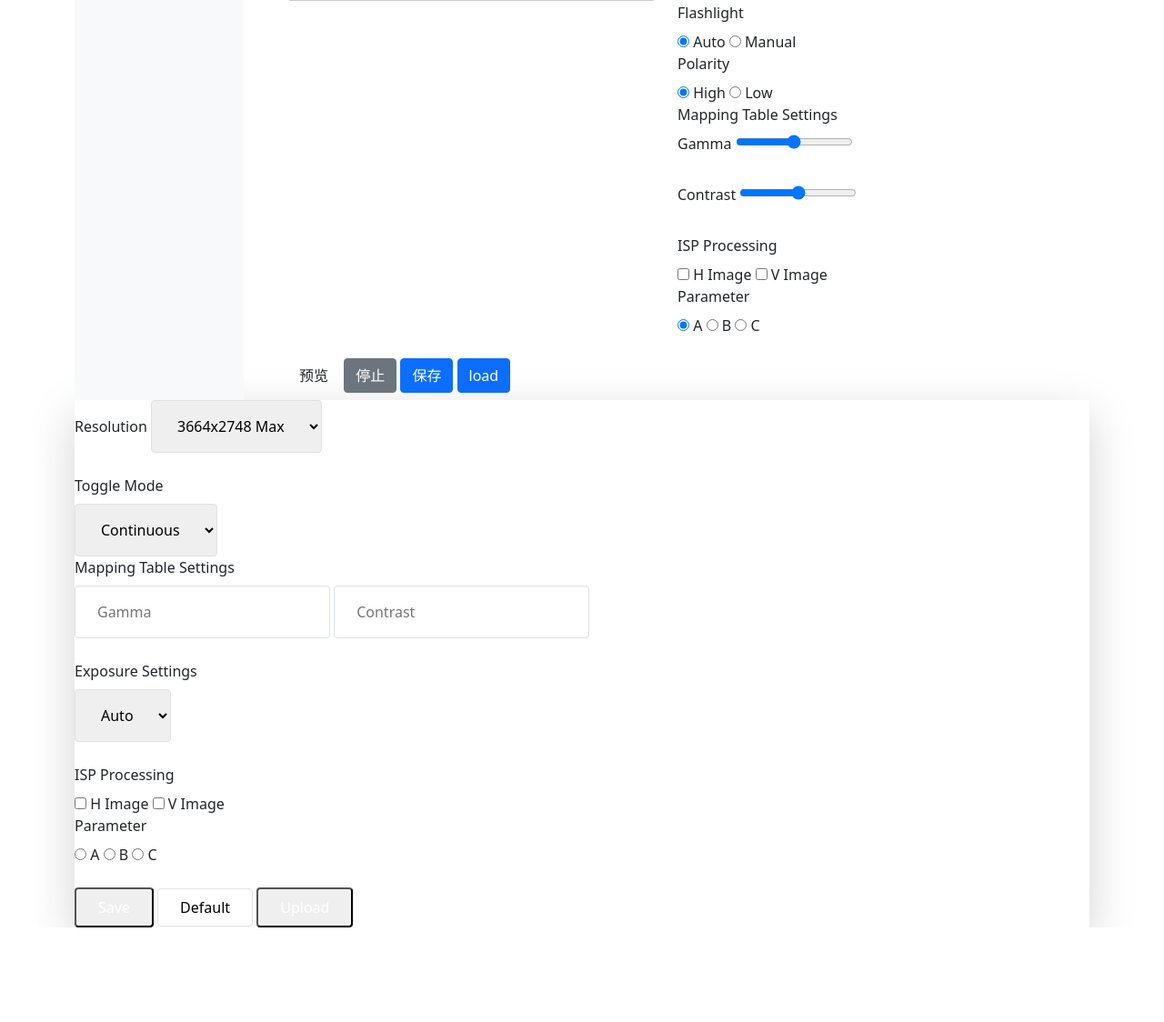
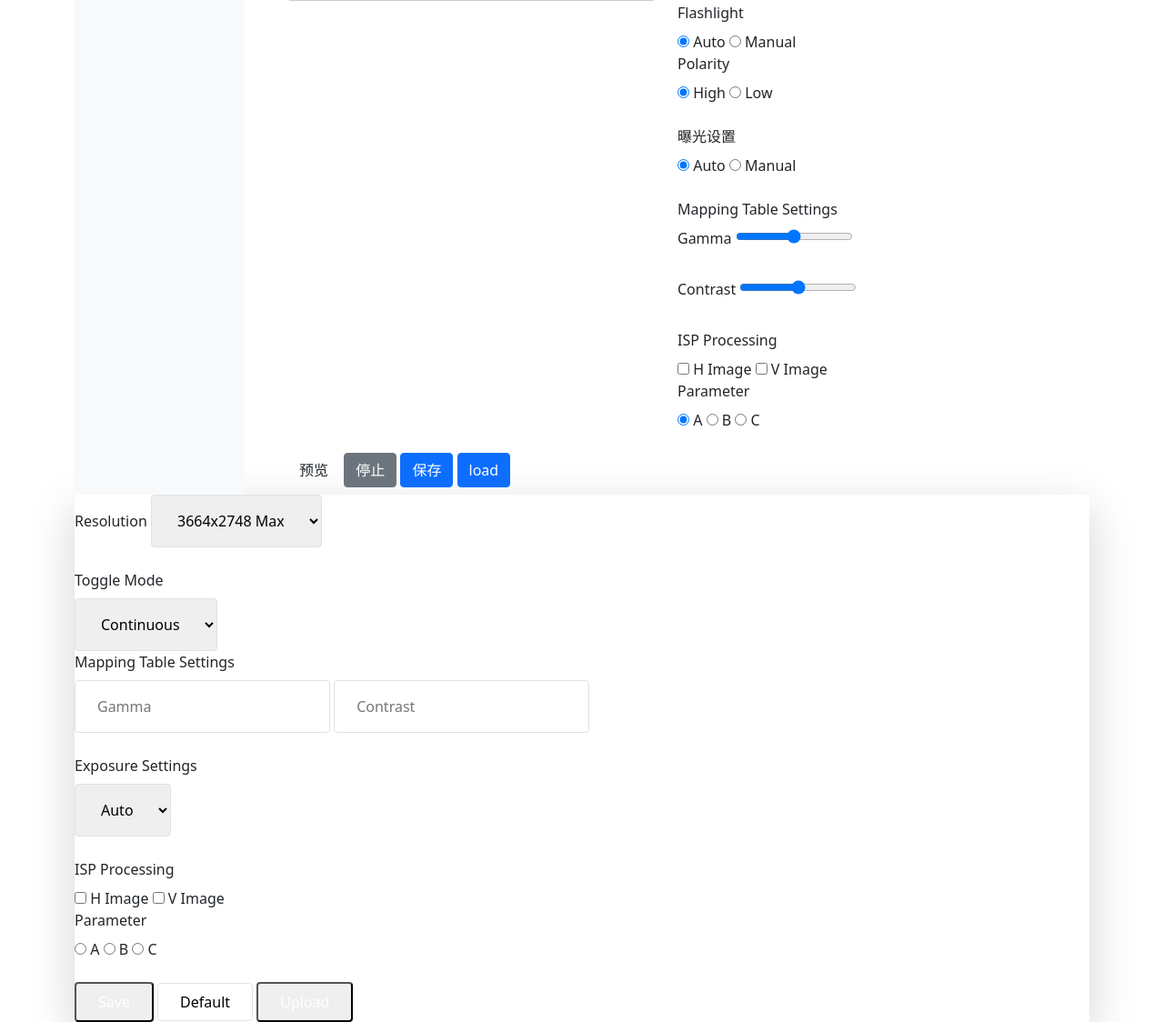
Before and after one commit to pistonly/django_webapp, a Django app: page /camera/ in a window 1280 px wide. Shown: the part 324-1448 px from the top of the page at 91% size. Before the commit the page ends 1344 px from the top, so only its background shows below. Run offline with Django 4.2, Linux system fonts and the light colour scheme; a user stored in the database is signed in; grey boxes labelled with a size stand in for pictures from a placeholder-image service; parts of the project's set-up code (start-up, migrations or seed data) failed here and were passed over; some libraries are stand-ins or nearby versions.

Commit message:
update camera.html

```diff
--- a/camera/camera_setting.py
+++ b/camera/camera_setting.py
@@ -31,6 +31,7 @@ class CameraParameters(APIView):
             return Response({"error": f"Camera: {camera_id} is not initialized"}, status=status.HTTP_404_NOT_FOUND)
 
         parameters = get_camera_parameters(hCamera)
+        print(parameters)
         if parameters:
             return Response(parameters)
         else:
@@ -57,6 +58,7 @@ class CameraParameters(APIView):
                 return Response({"error": f"resoluton format error!"}, status=status.HTTP_404_NOT_FOUND)
 
 
+
         if set_camera_parameter(hCamera, **data):
             return Response({"success": "Parameter updated"})
         else:
--- a/camera/mindvision/camera_utils.py
+++ b/camera/mindvision/camera_utils.py
@@ -144,7 +144,7 @@ def set_camera_parameter(hCamera, **kwargs):
 
     # ---------- exposure settings --------------------
     if 'ae_state' in kwargs:
-        mvsdk.CameraSetAeState(hCamera, kwargs['ae_state'])
+        mvsdk.CameraSetAeState(hCamera, int(kwargs['ae_state'][0]))
 
     if 'ae_target' in kwargs:
         mvsdk.CameraSetAeTarget(hCamera, kwargs['ae_target'])
--- a/camera/templates/camera/camera.html
+++ b/camera/templates/camera/camera.html
@@ -156,12 +156,26 @@
                                                     <input type="radio" class="mr-2 ml-4" name="polority" value="1"> <span>Low</span>
                                                 </div>
                                             </div>
+                                        </div>
+                                    </div>
+                                </div>
+
+                                <div class="mb-4">
+                                    <div class="flex justify-between">
+                                        <div>
+                                            <label class="block text-gray-700 text-sm font-bold mb-2">曝光设置</label>
+                                            <div>
+                                                <div class="flex items-center">
+                                                    <input type="radio" class="mr-2" name="exposure" value="1" checked> <span>Auto</span>
+                                                    <input type="radio" class="mr-2 ml-4" name="exposure" value="0"> <span>Manual</span>
+                                                </div>
+                                            </div>
 
                                         </div>
+                                    </div>
+                                </div>
 
-
-
-                                        <div class="mb-4">
+                                <div class="mb-4">
                                             <label class="block text-gray-700 text-sm font-bold mb-2 text-right">Mapping Table Settings</label>
                                             <div class="mb-4">
                                                 <label for="gamma" class="block text-gray-700 text-sm font-bold mb-2 text-right">Gamma</label>
@@ -171,13 +185,7 @@
                                                 <label for="contrast" class="block text-gray-700 text-sm font-bold mb-2 text-right">Contrast</label>
                                                 <input type="range" id="contrast" name="contrast" min="0" max="100" value="50" class="w-full h-2 bg-gray-200 rounded-lg appearance-none cursor-pointer dark:bg-gray-700">
                                             </div>
-                                        </div>
-
-
-
-                                    </div>
                                 </div>
-
                                 <!-- test -->
                                 <div class="mb-4">
                                     <div class="flex justify-between">
@@ -424,6 +432,34 @@
                 }
             });
         });
+
+        $('input[type="radio"][name="exposure"]').change(function() {
+            var exposureMode = $(this).val();
+            // 使用 jQuery Ajax 向后端发送数据
+            $.ajax({
+                url: '/api/camera/parameters/',
+                type: 'POST',
+                data: {
+                    camera_id: $('#select_camera').val(),
+                    ae_state: exposureMode
+                },
+                beforeSend: function(xhr) {
+                    xhr.setRequestHeader("X-CSRFToken", csrftoken);
+                },
+                success: function(response) {
+                    // 成功时的处理，例如显示一个消息
+                    console.log('Exposure mode changed to: ' + exposureMode);
+                    // 也可以在页面上显示一些反馈
+                    $('#status').text('Exposure mode changed to: ' + exposureMode);
+                },
+                error: function(xhr, status, error) {
+                    // 错误处理
+                    console.error('An error occurred: ' + error);
+                    $('#status').text('Error changing exposure mode.');
+                }
+            });
+        });
+
     });
 </script>
 
```
Also changed, not shown: db.sqlite3.
